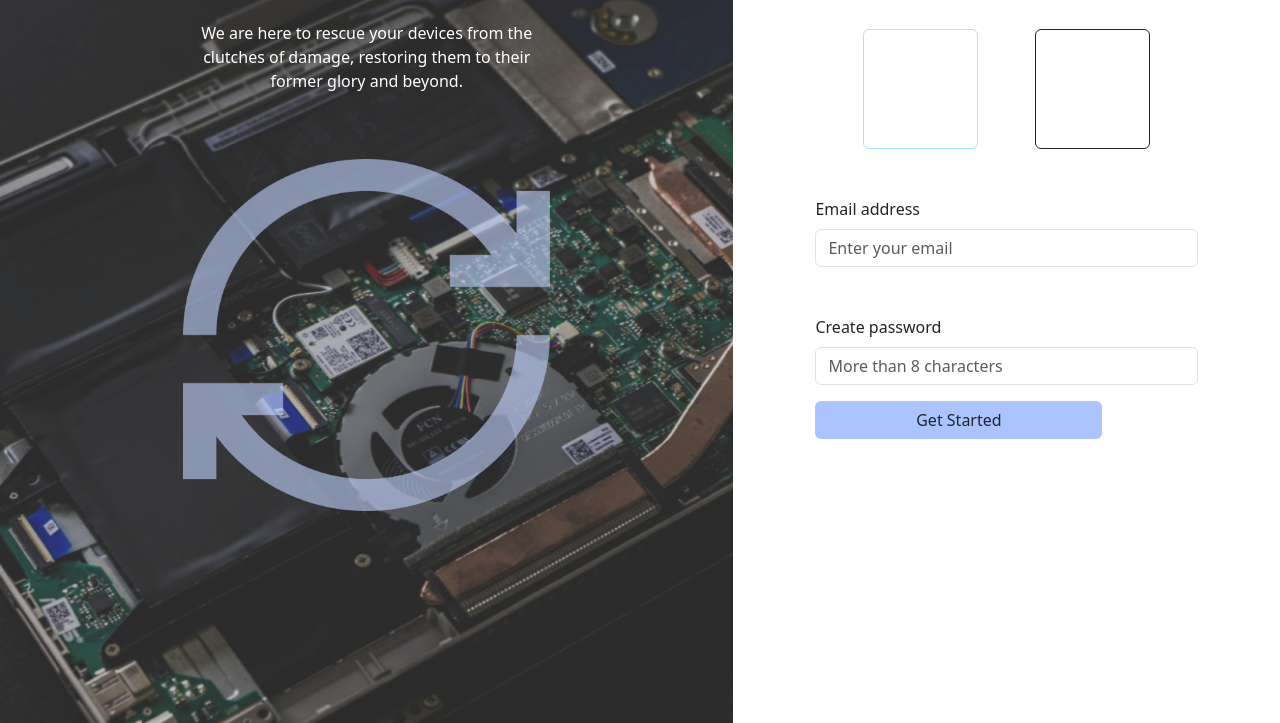
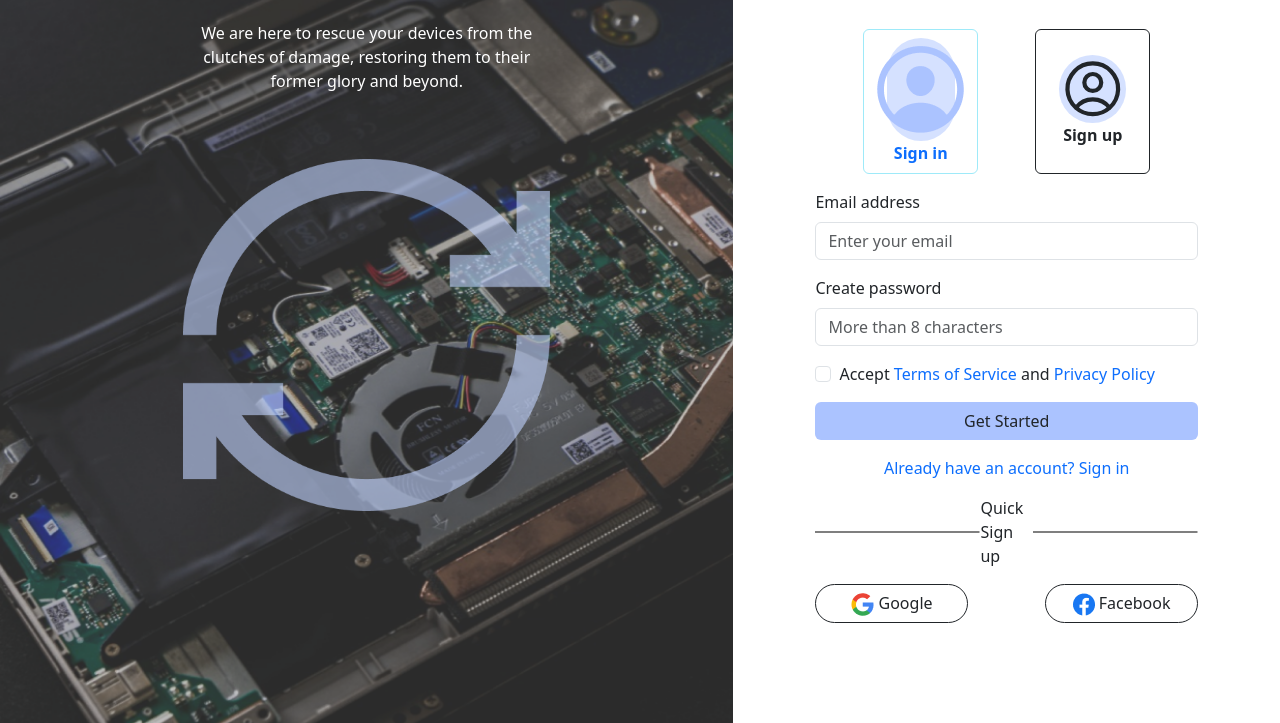
Before and after one commit to nicolasatoyebi/level2challenge-git, a plain HTML site: page sign-up/index.html in a window 1280 px wide. Shown: the part 77-800 px from the top of the page. Drawn offline with nearby package versions, Linux system fonts and the light colour scheme.

```diff
--- a/sign-in/signin.css
+++ b/sign-in/signin.css
@@ -4,12 +4,13 @@
 }
 
 .page-content {
-    border-radius: 10px;
+    border-radius: 50px;
     width: 70%;
+    height: 90vh;
 }
 
 .page-img {
-    background-image: linear-gradient(to right bottom, rgba(171, 195, 255, .6), rgba(0, 0, 0, .1));
+    background-image: linear-gradient(to right bottom, rgba(171, 195, 255, .6), rgba(171, 195, 255, .6)), url(/public/images/panel-img.png);
     background-repeat: no-repeat;
     background-position: center;
     background-size: cover;
@@ -28,7 +29,7 @@
     width: 50%;
 }
 
-.cont-signup {
+.cont-signin {
     width: 70%;
 }
 
--- a/sign-up/index.html
+++ b/sign-up/index.html
@@ -26,17 +26,25 @@
         <div class="signup-section">
             <div class="cont-signup mx-auto py-4">
                 <h3 class="text-center mb-5">Sign up</h3>
-                <div class="d-flex justify-content-between px-5 mb-5">
-                    <div class="rounded border border-info-subtle pg-btn-1" id="pg-btn-1">
-
+                <div class="d-flex justify-content-between px-5 mb-3">
+                    <div class="rounded border border-info-subtle pg-btn-1 d-flex flex-column justify-content-center align-items-center py-2" id="pg-btn-1">
+                        <div class="icon-bg">
+                            <img src="/public/images/prof-icon.png" alt="" class="py-2">
+                        </div>
+                        <span class="text-primary fw-semibold">Sign in</span>
                     </div>
-                    <div class="rounded border border-dark pg-btn-2" id="pg-btn-2">
-
+                    <div class="rounded border border-dark pg-btn-2 d-flex flex-column justify-content-center align-items-center py-2" id="pg-btn-2">
+                        <div class="icon-bg mx-auto">
+                            <svg xmlns="http://www.w3.org/2000/svg" fill="none" viewBox="0 0 24 24" stroke-width="1.5" stroke="currentColor" class="nav-icon" id="signUp">
+                                <path stroke-linecap="round" stroke-linejoin="round" d="M17.982 18.725A7.488 7.488 0 0 0 12 15.75a7.488 7.488 0 0 0-5.982 2.975m11.963 0a9 9 0 1 0-11.963 0m11.963 0A8.966 8.966 0 0 1 12 21a8.966 8.966 0 0 1-5.982-2.275M15 9.75a3 3 0 1 1-6 0 3 3 0 0 1 6 0Z" />
+                        </svg>
+                        </div>
+                        <span class="fw-semibold">Sign up</span>
                     </div>
                 </div>
 
                 <div class="signUp-form">
-                    <div class="mb-5">
+                    <div class="mb-3">
                         <label for="email" class="form-label">Email address</label>
                         <input type="email" class="form-control" id="email" placeholder="Enter your email">
                     </div>
@@ -44,7 +52,29 @@
                         <label for="password" class="form-label">Create password</label>
                         <input type="password" class="form-control" id="password" placeholder="More than 8 characters">
                     </div>
-                    <button class="btn w-75 create-account" id="createAccount" type="submit">Get Started</button>
+                    <div class="form-check mb-3">
+                        <input class="form-check-input" type="checkbox" value="" id="flexCheckDefault">
+                        <label class="form-check-label" for="flexCheckDefault">
+                            Accept <a href="#" class="text-decoration-none">Terms of Service</a> and <a href="#" class="text-decoration-none">Privacy Policy</a>
+                        </label>
+                      </div>
+                    <button class="btn w-100 create-account mb-3" id="createAccount" type="submit">Get Started</button>
+                    <a href="#" class="text-decoration-none mb-3 d-block text-center">Already have an account? Sign in</a>
+                    <div class="d-flex justify-content-between align-items-center mb-3">
+                        <img src="/public/images/Vector 3.png" alt="">
+                        <span>Quick Sign up</span>
+                        <img src="/public/images/Vector 3.png" alt="">
+                    </div>
+                    <div class="d-flex justify-content-between">
+                        <div class="btn rounded-pill border-dark quick-sign-up">
+                            <img src="/public/images/Group 2.png" alt="">
+                            <span>Google</span>
+                        </div>
+                        <div class="btn rounded-pill border-dark quick-sign-up">
+                            <img src="/public/images/Vector.png" alt="">
+                            <span>Facebook</span>
+                        </div>
+                    </div>
                 </div>
 
             </div>
--- a/sign-up/signup.css
+++ b/sign-up/signup.css
@@ -18,13 +18,21 @@
     width: 50%;
 }
 
+.icon-bg {
+    width: 60%;
+    border-radius: 50px;
+    display: flex;
+    justify-content: center;
+    align-items: center;
+    background-color: rgba(171, 195, 255, .5);
+}
+
 .cont-signup {
     width: 70%;
 }
 
 .pg-btn-1 {
     width: 40%;
-    height: 120px;
 }
 
 .pg-btn-2 {
@@ -34,3 +42,7 @@
 .create-account {
     background-color: #ABC3FF;
 }
+
+.quick-sign-up {
+    width: 40%;
+}
```
Also changed, not shown: sign-in/index.html (+5 -3 lines), sign-in/signin.js (+7 -0 lines), public/images/Group 2.png (added), public/images/Vector 3.png (added), public/images/Vector.png (added).
